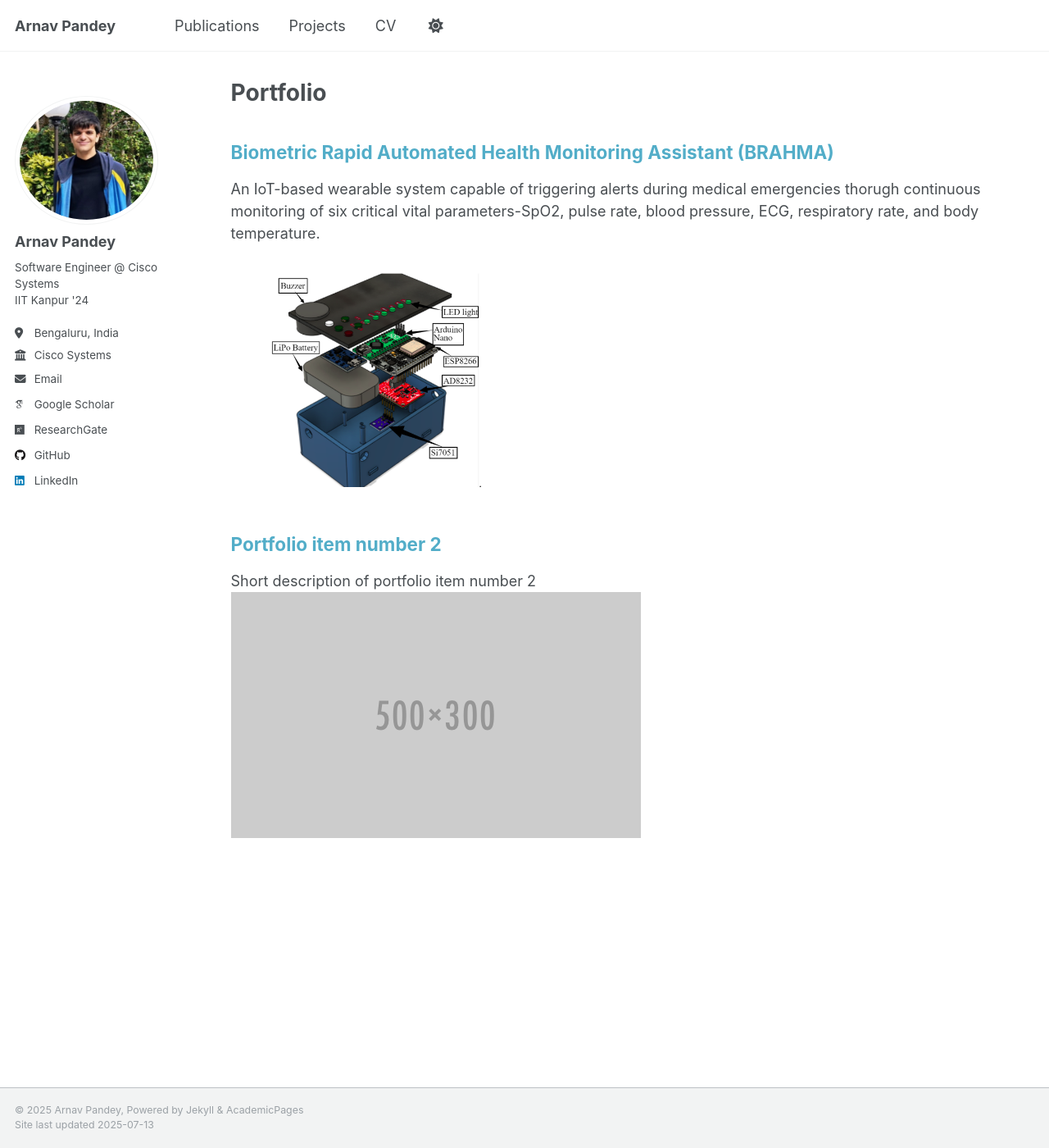
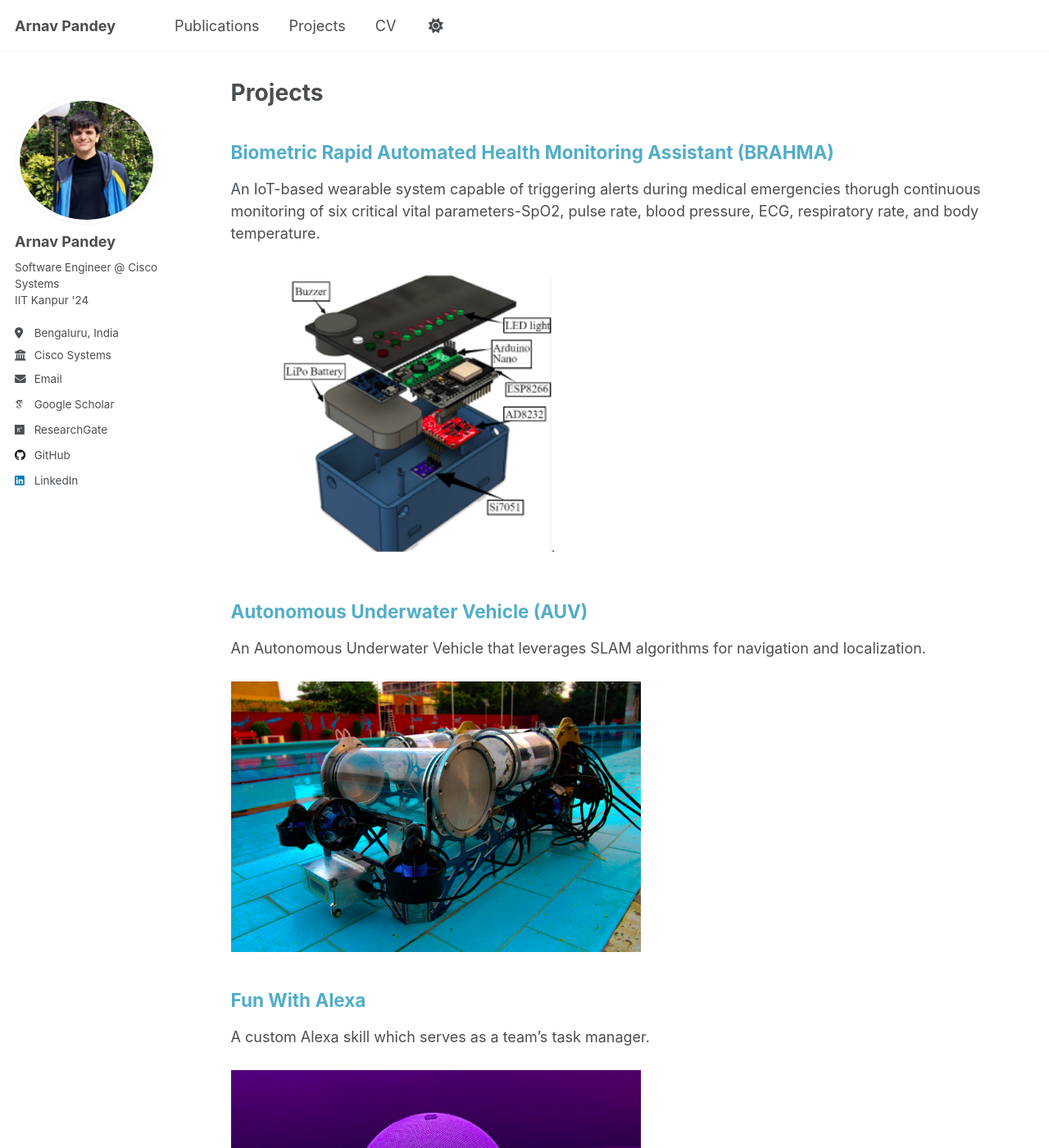
Before and after one commit to arnavpandey712/arnavpandey712.github.io, a Jekyll site: the page built from _pages/portfolio.html, in a window 1280 px wide and 1400 px high. Shown: the whole window at 82% size. Built offline with Jekyll 4.4.1, drawn with Linux system fonts in a browser that asks for light colours; some web fonts are replaced; a script that is not in the unit is left out.

Commit message:
Added projects

```diff
--- a/_data/navigation.yml
+++ b/_data/navigation.yml
@@ -18,7 +18,7 @@ main:
   #   url: /teaching/
 
   - title: "Projects"
-    url: /portfolio/
+    url: /projects/
 
   # - title: "Blog Posts"
   #   url: /year-archive/
--- a/_includes/cv-template.html
+++ b/_includes/cv-template.html
@@ -213,7 +213,7 @@
   {% if cv.portfolio.size > 0 %}
   <!-- Portfolio -->
   <div class="cv-section">
-    <h2>Portfolio</h2>
+    <h2>Projects</h2>
     <ul class="cv-list">
       {% for item in cv.portfolio %}
       <li class="cv-item">
--- a/_pages/portfolio.html
+++ b/_pages/portfolio.html
@@ -1,7 +1,7 @@
 ---
 layout: archive
-title: "Portfolio"
-permalink: /portfolio/
+title: "Projects"
+permalink: /projects/
 author_profile: true
 ---
 
--- a/_portfolio/portfolio-2.html
+++ /dev/null
@@ -1,7 +0,0 @@
----
-title: "Portfolio item number 2"
-excerpt: "Short description of portfolio item number 2 <br/><img src='/images/500x300.png'>"
-collection: portfolio
----
-
-This is an item in your portfolio. It can be have images or nice text. If you name the file .md, it will be parsed as markdown. If you name the file .html, it will be parsed as HTML.
--- /dev/null
+++ b/_portfolio/portfolio-2.md
@@ -0,0 +1,8 @@
+---
+title: "Autonomous Underwater Vehicle (AUV)"
+excerpt: "An Autonomous Underwater Vehicle that leverages SLAM algorithms for navigation and localization.<br/><br/><img src='/images/AUV_title.png' style='width:500px;'>"
+collection: portfolio
+---
+<img src='/images/auv.png'><br/><br/>
+This autonomous underwater vehicle localization project centers on a custom landmark-based FastSLAM implementation developed in C++ and integrated with ROS, Gazebo, and RViz for real-time sensing and simulation capabilities. The system underwent comprehensive algorithm evaluation through analysis of RatSLAM, BioSLAM, and GraphSLAM approaches, examining their biologically inspired mechanisms, graph-based optimization techniques, and topological mapping strategies to determine optimal solutions for robust underwater navigation and mapping in challenging low-visibility, sensor-noisy environments. The SLAM navigation algorithms were seamlessly integrated with the robot's software stack and rigorously tested using the multi-sensor Caves dataset to validate performance in real-world underwater scenarios. Additionally, the system employs an Extended Kalman Filter (EKF) for sophisticated multi-sensor fusion, combining camera feeds, Doppler Velocity Log (DVL), and Inertial Measurement Unit (IMU) data to achieve precise underwater navigation and localization.<br/>
+ <i class="fab fa-github" style="color:#333;"></i> [Repository](https://github.com/AUV-IITK)
--- /dev/null
+++ b/_portfolio/portfolio-3.md
@@ -0,0 +1,12 @@
+---
+title: "Fun With Alexa"
+excerpt: "A custom Alexa skill which serves as a team's task manager.<br/><br/><img src='/images/Alexa.png' style='width:500px;'>"
+collection: portfolio
+---
+Tired of having to join daily standup meetings? This custom Alexa skill can potentially replace your scrum calls. You simply log your updates and others in the team can fetch the same as per their need. The "Tasklogger" skill was built using the Alexa Skills Kit (ASK)  and is hosted on AWS Lambda. It consists of Python scripts to trigger intents based on Wake Word and Utterances. The locales and Slots are flixble and can be tweaked easily. A sampled demo video is embedded below:
+<br/><br/>
+<iframe src="https://drive.google.com/file/d/1myuCnXota7-KMstpa6myFW2ev6Ye5e8i/preview"
+width="500" height="280" allow="autoplay" allowfullscreen></iframe>
+<br/><br/>
+We can also can valuable insights using the monitoring dashboards. It includes multiple metrics including "Total Sessions", "Average Session per customer", "Session Type Distribution", and "Successful End Session Type".
+<br/><br/><img src='/images/Alexa_dashboard.png'>
```
Also changed, not shown: _portfolio/portfolio-1.md (+1 -1 lines), images/AUV_title.png (added), images/Alexa.png (added), images/Alexa_dashboard.png (added), images/auv.png (added).
